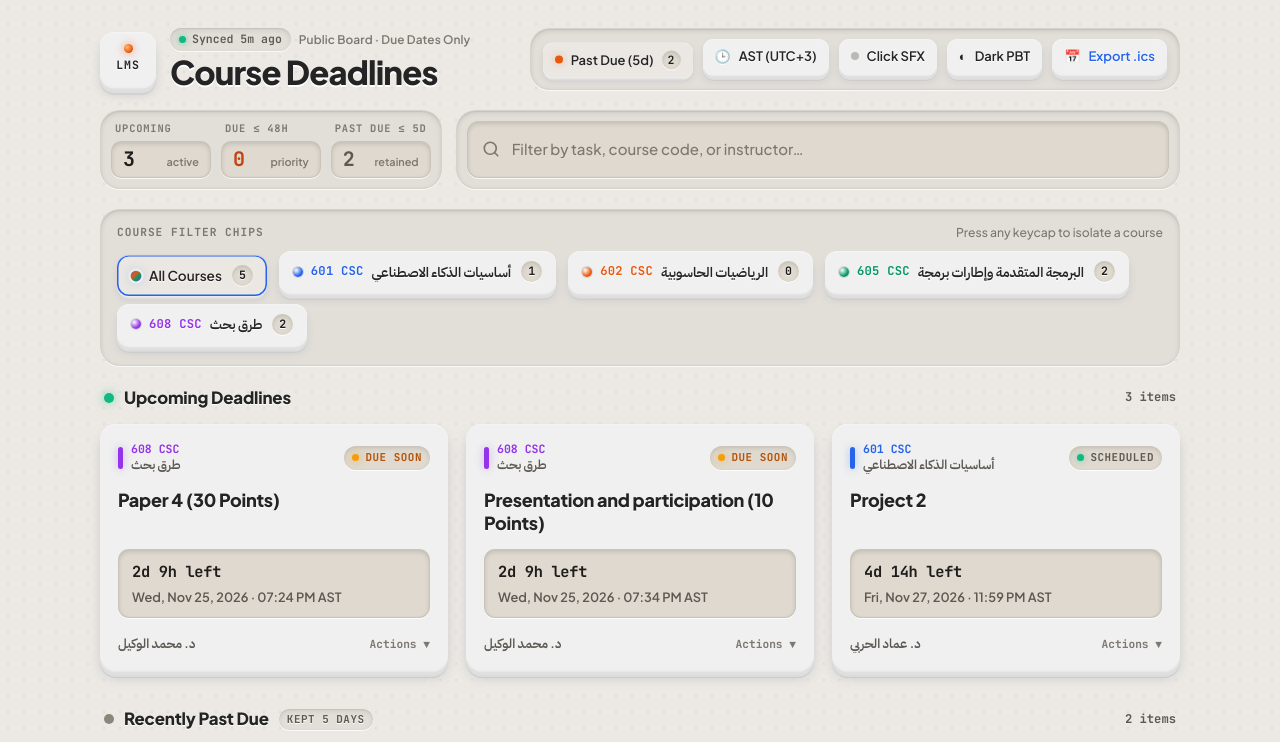
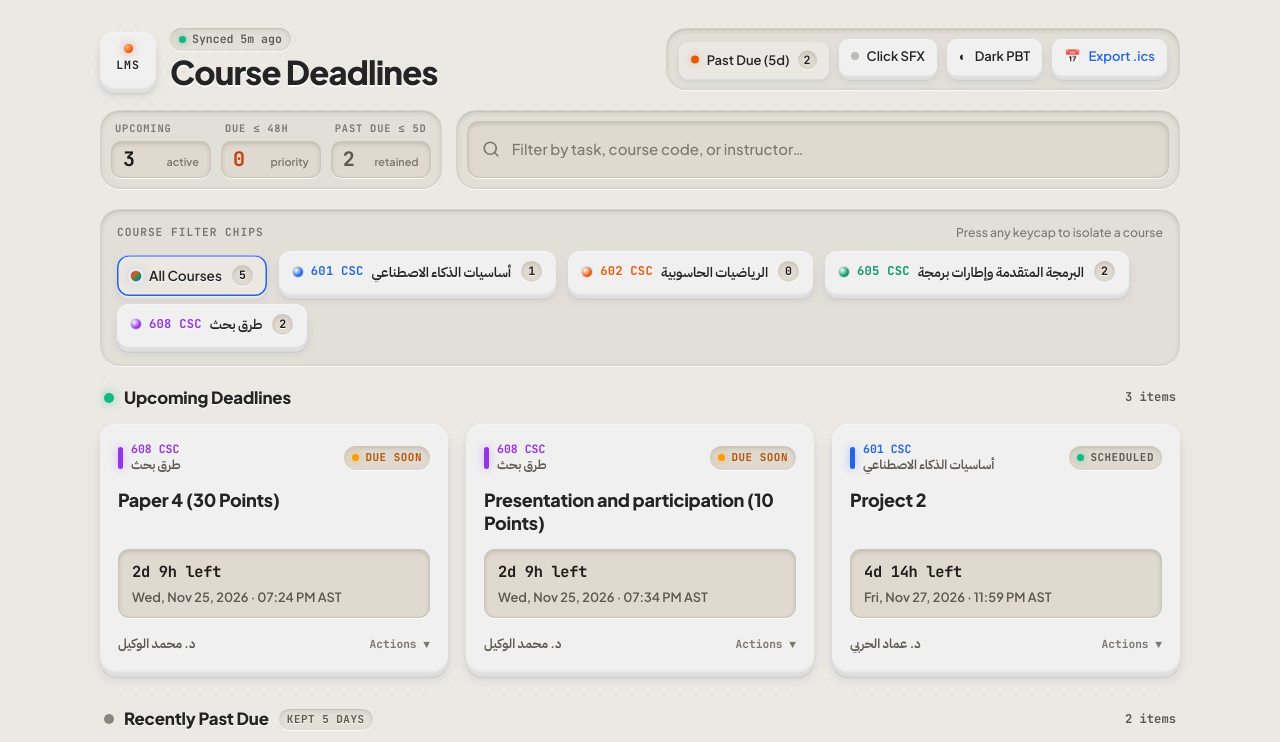
Before and after one commit to 7adel32/lms-deadlines, a plain HTML site: page index.html in a window 1280 px wide. Shown: the top 742 px of the page. Drawn offline with Linux system fonts and the light colour scheme.

Commit message:
ui: remove privacy eyebrow tag and timezone selector

```diff
--- a/app.js
+++ b/app.js
@@ -13,7 +13,6 @@
     generatedAt: null,
     selectedCourse: null, // null = All Courses
     showPastDue: true,
-    useLocalTz: false,
     sfxEnabled: false,
     searchQuery: '',
     expandedId: null,
@@ -26,8 +25,6 @@
     syncText: document.getElementById('sync-text'),
     btnPastDue: document.getElementById('btn-past-due'),
     pastDueBtnCount: document.getElementById('past-due-btn-count'),
-    btnTimezone: document.getElementById('btn-timezone'),
-    tzLabel: document.getElementById('tz-label'),
     btnSfx: document.getElementById('btn-sfx'),
     btnTheme: document.getElementById('btn-theme'),
     themeIcon: document.getElementById('theme-icon'),
@@ -114,7 +111,7 @@
   }
 
   /* ------------------------------------------------------------------------
-     Preferences Persistence (Theme, Timezone, SFX)
+     Preferences Persistence (Theme, SFX)
      ------------------------------------------------------------------------ */
   function applyTheme(theme) {
     const resolved = theme === 'dark' ? 'dark' : 'light';
@@ -132,21 +129,6 @@
     } catch (e) {}
   }
 
-  function applyTimezonePref(useLocal) {
-    state.useLocalTz = Boolean(useLocal);
-    els.btnTimezone.classList.toggle('is-active', state.useLocalTz);
-    els.btnTimezone.setAttribute('aria-pressed', String(state.useLocalTz));
-    if (state.useLocalTz) {
-      const localZone = Intl.DateTimeFormat().resolvedOptions().timeZone || 'Local';
-      els.tzLabel.textContent = localZone.split('/').pop().replace(/_/g, ' ');
-    } else {
-      els.tzLabel.textContent = 'AST (UTC+3)';
-    }
-    try {
-      localStorage.setItem('lms_deadlines_tz', state.useLocalTz ? 'local' : 'ast');
-    } catch (e) {}
-  }
-
   function applySfxPref(enabled) {
     state.sfxEnabled = Boolean(enabled);
     els.btnSfx.classList.toggle('is-active', state.sfxEnabled);
@@ -158,47 +140,34 @@
 
   function loadPreferences() {
     let savedTheme = 'light';
-    let savedTz = 'ast';
     let savedSfx = '0';
     try {
       savedTheme = localStorage.getItem('lms_deadlines_theme') || 'light';
-      savedTz = localStorage.getItem('lms_deadlines_tz') || 'ast';
       savedSfx = localStorage.getItem('lms_deadlines_sfx') || '0';
     } catch (e) {}
     applyTheme(savedTheme);
-    applyTimezonePref(savedTz === 'local');
     applySfxPref(savedSfx === '1');
   }
 
   /* ------------------------------------------------------------------------
      Date & Countdown Formatting
      ------------------------------------------------------------------------ */
-  function activeTimeZone() {
-    return state.useLocalTz ? undefined : AST_TIMEZONE;
-  }
-
   function formatDueTimestamp(ms) {
     const dt = new Date(ms);
-    const tz = activeTimeZone();
     const dateFmt = new Intl.DateTimeFormat('en-US', {
-      timeZone: tz,
+      timeZone: AST_TIMEZONE,
       weekday: 'short',
       month: 'short',
       day: 'numeric',
       year: 'numeric',
     });
     const timeFmt = new Intl.DateTimeFormat('en-US', {
-      timeZone: tz,
+      timeZone: AST_TIMEZONE,
       hour: '2-digit',
       minute: '2-digit',
       hour12: true,
     });
-    const tzLabel = state.useLocalTz
-      ? (new Intl.DateTimeFormat('en-US', { timeZoneName: 'short' })
-          .formatToParts(dt)
-          .find((p) => p.type === 'timeZoneName')?.value || 'Local')
-      : 'AST';
-    return `${dateFmt.format(dt)} · ${timeFmt.format(dt)} ${tzLabel}`;
+    return `${dateFmt.format(dt)} · ${timeFmt.format(dt)} AST`;
   }
 
   function formatRelativeSync(isoStr) {
@@ -672,12 +641,6 @@
       renderAll();
     });
 
-    els.btnTimezone.addEventListener('click', () => {
-      playKeySound('down');
-      applyTimezonePref(!state.useLocalTz);
-      renderAll();
-    });
-
     els.btnSfx.addEventListener('click', () => {
       const next = !state.sfxEnabled;
       applySfxPref(next);
--- a/index.html
+++ b/index.html
@@ -22,7 +22,7 @@
       } catch (e) {}
     })();
   </script>
-  <link rel="stylesheet" href="./styles.css?v=2">
+  <link rel="stylesheet" href="./styles.css?v=3">
 </head>
 <body>
   <div class="chassis">
@@ -39,7 +39,6 @@
               <span class="sync-dot" aria-hidden="true"></span>
               <span id="sync-text">Syncing feed…</span>
             </span>
-            <span class="privacy-tag">Public Board · Due Dates Only</span>
           </div>
           <h1 class="site-title">Course Deadlines</h1>
         </div>
@@ -57,17 +56,6 @@
           <span class="btn-led" aria-hidden="true"></span>
           <span class="btn-label">Past Due (5d)</span>
           <span class="btn-count" id="past-due-btn-count">0</span>
-        </button>
-
-        <button
-          type="button"
-          class="squishy-btn toolbar-btn"
-          id="btn-timezone"
-          aria-pressed="false"
-          title="Switch between AST (UTC+3) and your browser timezone"
-        >
-          <span class="btn-icon" aria-hidden="true">🕒</span>
-          <span class="btn-label" id="tz-label">AST (UTC+3)</span>
         </button>
 
         <button
@@ -233,6 +221,6 @@
   <!-- Subtle live toast notification -->
   <div class="toast-keycap" id="toast" role="status" aria-live="polite"></div>
 
-  <script src="./app.js" defer></script>
+  <script src="./app.js?v=2" defer></script>
 </body>
 </html>
--- a/styles.css
+++ b/styles.css
@@ -336,13 +336,6 @@ body {
 .sync-pill.is-error .sync-dot {
   background: var(--led-urgent);
   box-shadow: 0 0 6px rgba(239, 68, 68, 0.65);
-}
-
-.privacy-tag {
-  font-size: 0.74rem;
-  font-weight: 600;
-  color: var(--ink-subtle);
-  letter-spacing: 0.01em;
 }
 
 .site-title {
```
